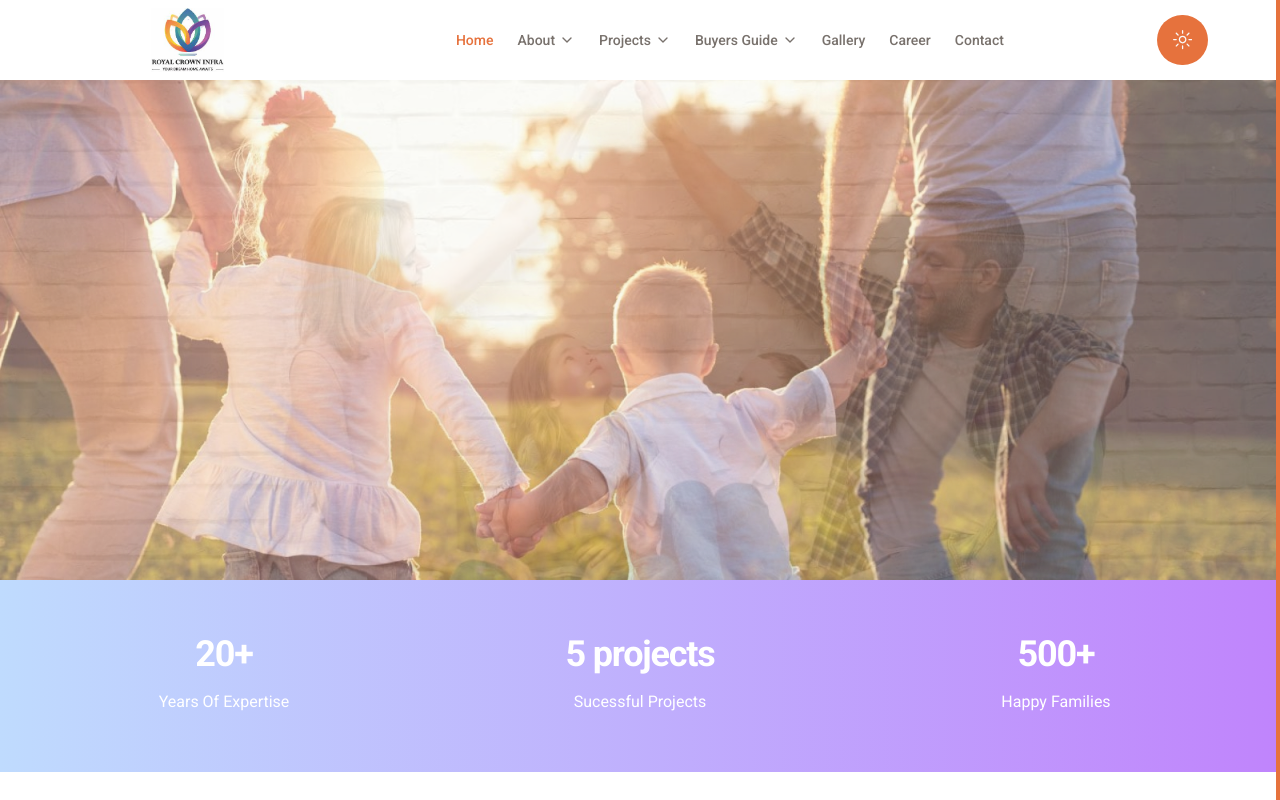
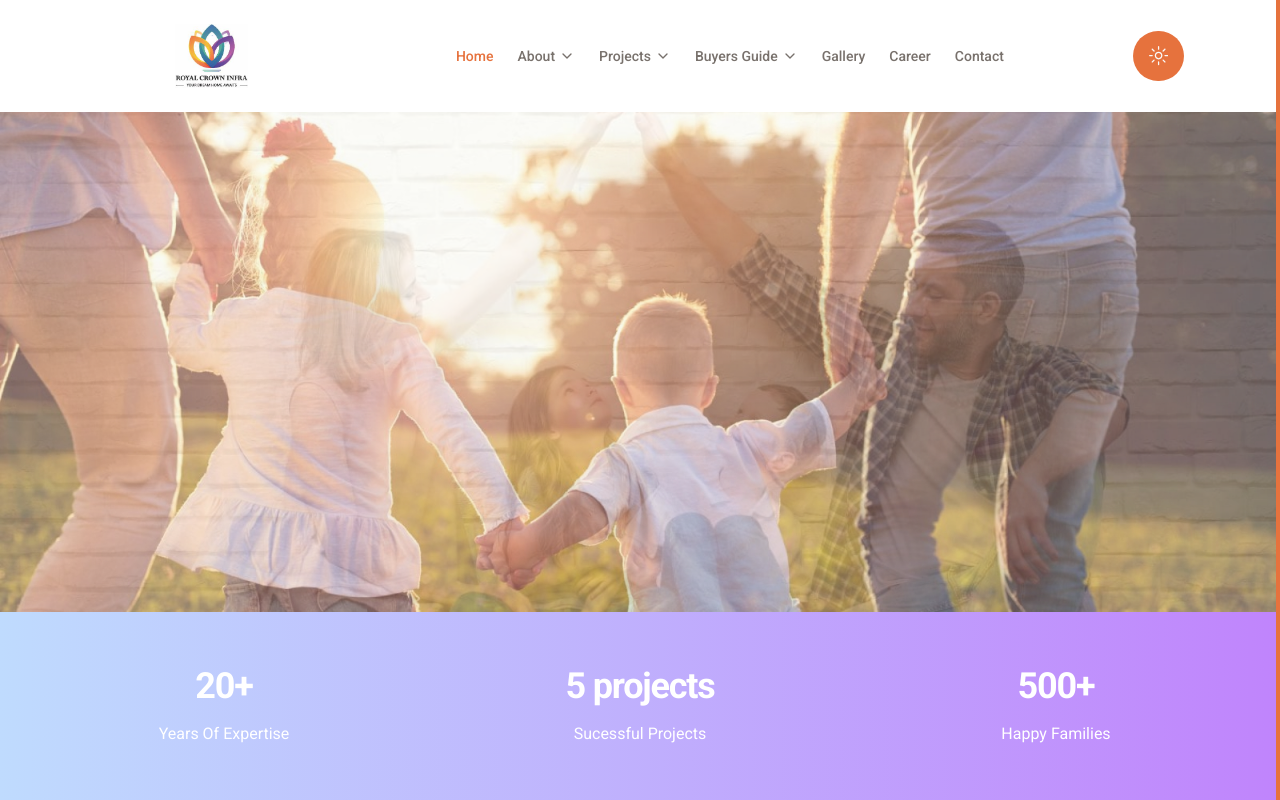
Before and after one commit to royalcrowninfra/royal, a Next.js app: page / in a window 1280 px wide. Shown: the top 800 px of the page. Built offline with nearby package versions, Linux system fonts and the light colour scheme.

Commit message:
navbar edit

```diff
--- a/components/Header.jsx
+++ b/components/Header.jsx
@@ -28,7 +28,7 @@ const Header = () => {
 
   return (
     <header
-      className={`py-2 sticky top-0 z-30 transition-all ${
+      className={`p-6 sticky top-0 z-30 transition-all  ${
         header
           ? "bg-gradient-to-r from-white-100 to-white-200 shadow-lg dark:bg-accent"
           : "dark:bg-transparent"
```
